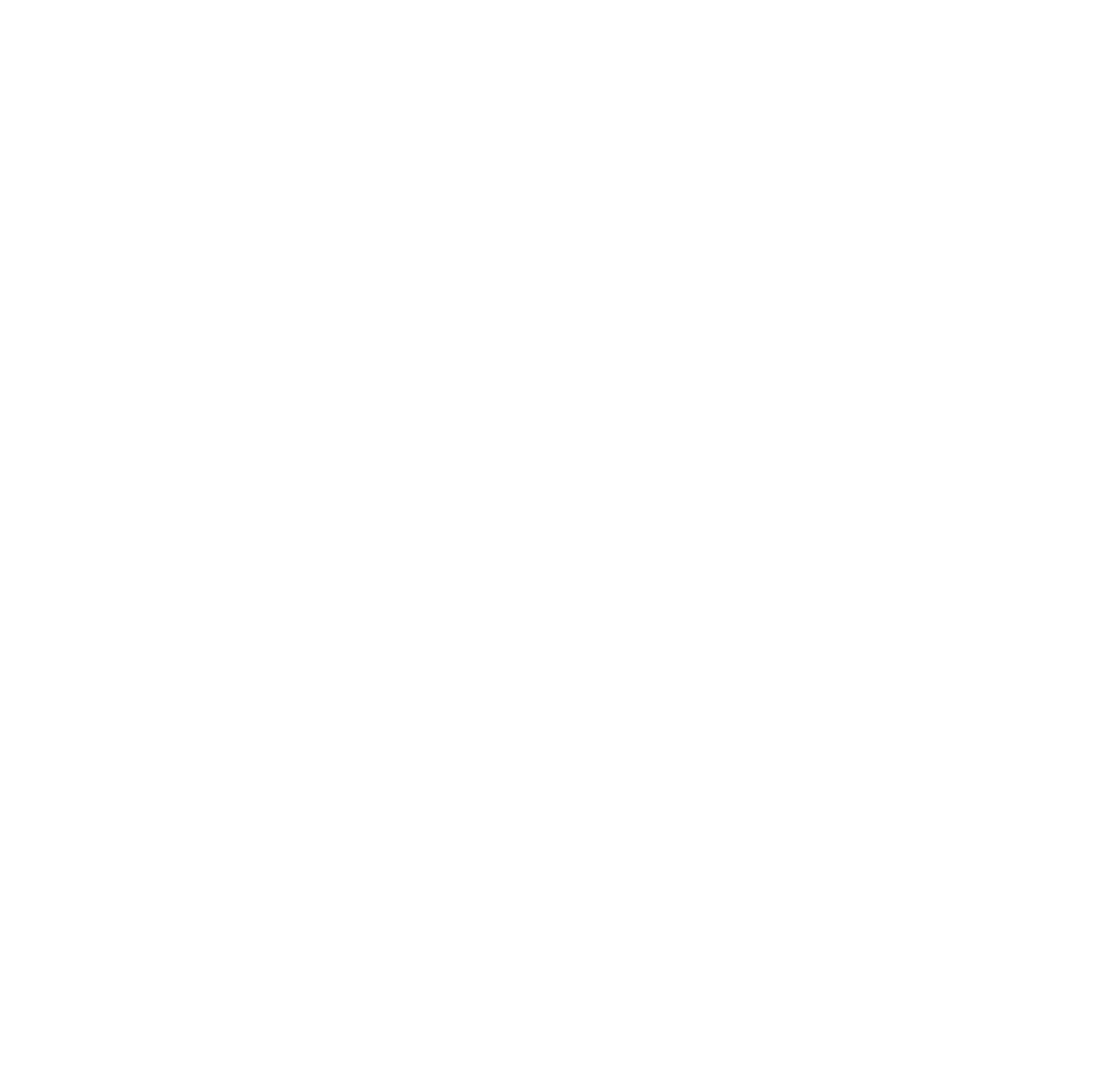
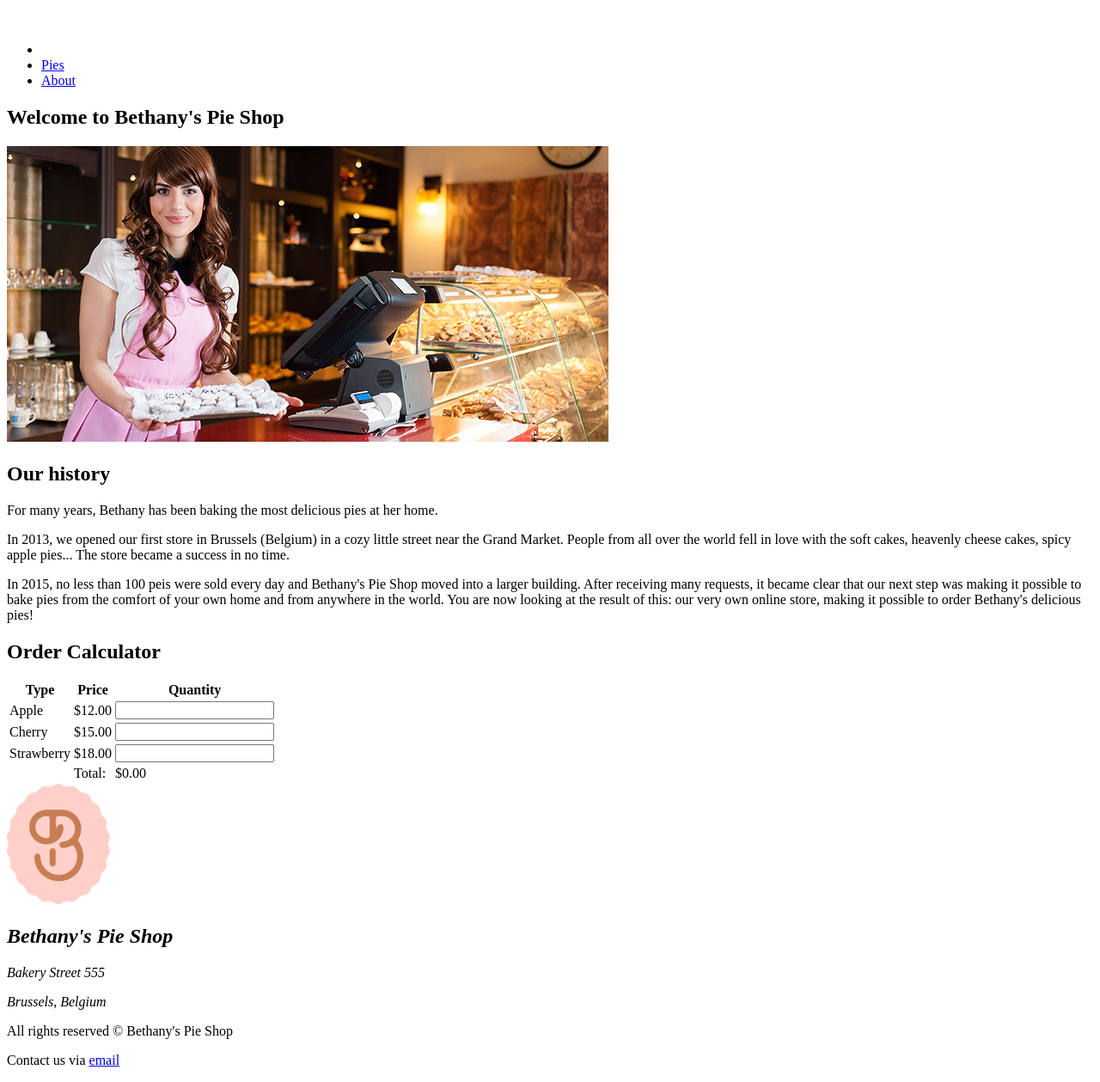
Before and after one commit to mmehoward/html-css-fundamentals, a plain HTML site: page index.html in a window 1280 px wide. Shown: the whole page at 86% size. Before the commit the page ends 800 px from the top, so only its background shows below. Drawn offline with Linux system fonts and the light colour scheme.

Commit message:
html for site

```diff
--- a/index.html
+++ b/index.html
@@ -3,10 +3,86 @@
 <head>
   <meta charset="UTF-8">
   <meta name="viewport" content="width=device-width, initial-scale=1.0">
-  <title>Document</title>
-  <link rel="stylesheet" href="styles.css">
+  <title>Bethany's Pie Shop</title>
+  <link rel="icon" type="image/png" href="favicon.png">
 </head>
 <body>
-
+  <header>
+    <nav>
+      <ul>
+        <li><img src="images/logo.png"
+          width="150" height="47" alt="Bethany's Pie Shop company logo"></li>
+        <li><a href="pies.html">Pies</a></li>
+        <li><a href="about.html">About</a></li>
+      </ul>
+    </nav>
+  </header>
+  <main>
+    <article>
+      <h1>Welcome to Bethany's Pie Shop</h1>
+      <picture>
+        <source media=" (min-width: 1000px)"
+          srcset="images/bethany-700.jpg">
+        <img src="images/bethanysmall.jpg" alt="Bethany's Pie Shop">
+      </picture>
+      <h2>Our history</h2>
+      <p>
+        For many years, Bethany has been baking the most delicious pies at her home.
+      </p>
+      <p>
+        In 2013, we opened our first store in Brussels (Belgium) in a cozy little street near the Grand Market. People from all over the world fell in love with the soft cakes, heavenly cheese cakes, spicy apple pies... The store became a success in no time.
+      </p>
+      <p>
+        In 2015, no less than 100 peis were sold every day and Bethany's Pie Shop moved into a larger building. After receiving many requests, it became clear that our next step was making it possible to bake pies from the comfort of your own home and from anywhere in the world. You are now looking at the result of this: our very own online store, making it possible to order Bethany's delicious pies!
+      </p>
+      <div>
+        <h2>Order Calculator</h2>
+        <table>
+          <thead>
+            <tr>
+              <th>Type</th>
+              <th>Price</th>
+              <th>Quantity</th>
+            </tr>
+          </thead>
+          <tbody>
+            <tr>
+              <td>Apple</td>
+              <td>$12.00</td>
+              <td><input type="number" id="apple" min="0"></td>
+            </tr>
+            <tr>
+              <td>Cherry</td>
+              <td>$15.00</td>
+              <td><input type="number" id="cherry" min="0"></td>
+            </tr>
+            <tr>
+              <td>Strawberry</td>
+              <td>$18.00</td>
+              <td><input type="number" id="strawberry" min="0"></td>
+            </tr>
+            <tr>
+              <td></td>
+              <td>Total:</td>
+              <td id="total-container">$0.00</td>
+            </tr>
+          </tbody>
+        </table>
+      </div>
+    </article>
+    <aside>
+      <div><img src="images/bethanylogo.png" alt="Bethany's Pie Shop logo"
+        width="120" height="140"></div>
+    </aside>
+  </main>
+  <footer>
+    <address>
+      <h2>Bethany's Pie Shop</h2>
+      <p>Bakery Street 555</p>
+      <p>Brussels, Belgium</p>
+    </address>
+    <p>All rights reserved &copy; Bethany's Pie Shop</p>
+    <p>Contact us via <a href="mailto:info@bethanyspieshop.com">email</a></p>
+  </footer>
 </body>
 </html>
```
